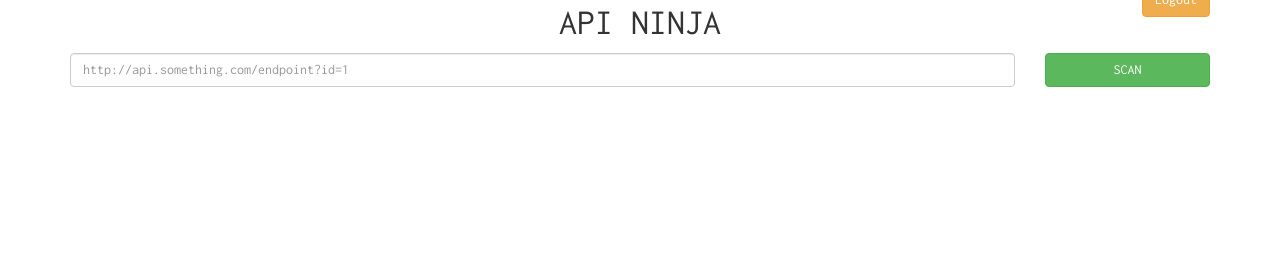
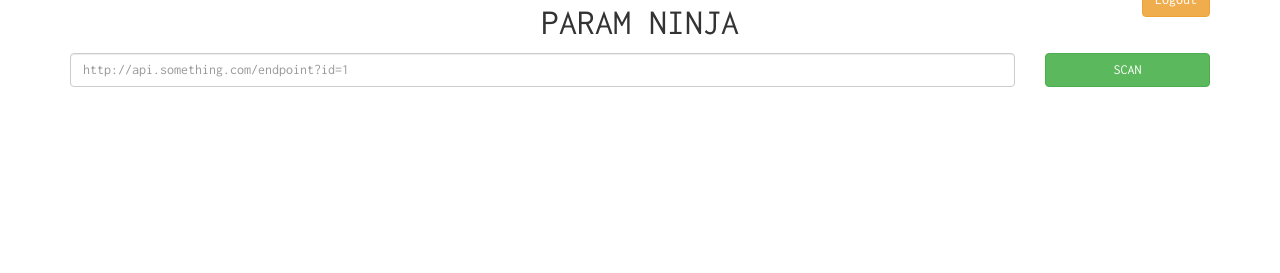
Before and after one commit to urchinsec/param-ninja, a Flask app: template templates/index.html in a window 1280 px wide. Shown: the part 27-300 px from the top of the page. Run offline with Flask 2, Linux system fonts and the light colour scheme; the template is opened without the code that fills it, so the values that code supplies are empty; some libraries are stand-ins or nearby versions.

Commit message:
Update index.html

```diff
--- a/templates/index.html
+++ b/templates/index.html
@@ -1,5 +1,5 @@
 {% extends "bootstrap/base.html" %}
-{% block title %}API-NINJA{% endblock %}
+{% block title %}PARAM-NINJA{% endblock %}
 
 {% block navbar %}
 <div class="navbar navbar-fixed-top">
@@ -20,7 +20,7 @@
         User: {{ current_user.name }}
       </div>
       <div class="col-sm-8">
-        <h1 class="text-center">API NINJA</h1>
+        <h1 class="text-center">PARAM NINJA</h1>
       </div>
       <div class="col-sm-2 text-right">
         <a class="btn btn-warning" href="/logout">Logout</a>
```
